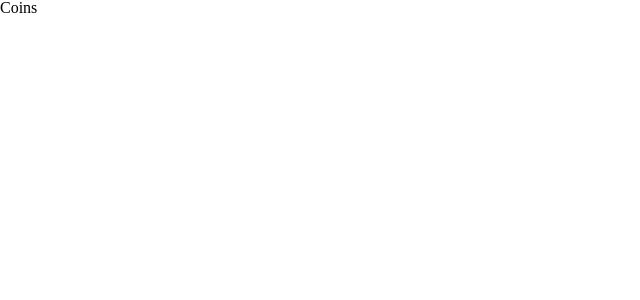
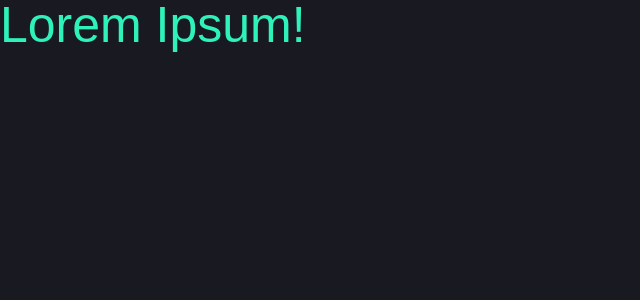
Before and after one commit to songforthemute/coin_track, a React (Create React App) app: page / in a window 1280 px wide. Shown: the top 300 px of the page, without its empty margins (0-640 px from the left). Built offline with nearby package versions, Linux system fonts and the light colour scheme.

Commit message:
basic style

```diff
--- a/src/GlobalStyle.tsx
+++ b/src/GlobalStyle.tsx
@@ -1,6 +1,7 @@
 import { createGlobalStyle } from "styled-components";
 
 const GlobalStyle = createGlobalStyle`
+    @import url('https://fonts.googleapis.com/css2?family=Montserrat:wght@300;400;500&display=swap');
     html, body, div, span, applet, object, iframe,
     h1, h2, h3, h4, h5, h6, p, blockquote, pre,
     a, abbr, acronym, address, big, cite, code,
@@ -48,6 +49,17 @@ const GlobalStyle = createGlobalStyle`
         border-collapse: collapse;
         border-spacing: 0;
     }
+    * {
+        box-sizing: border-box;
+    }
+    body {
+        font-family: 'Montserrat', sans-serif;
+        background-color: ${(props) => props.theme.bgColor};
+        color: ${(props) => props.theme.txtColor};
+    }
+    a {
+        text-decoration: none;
+    }
 `;
 
 export default GlobalStyle;
--- a/src/routes/Coins.tsx
+++ b/src/routes/Coins.tsx
@@ -1,5 +1,13 @@
+import styled from "styled-components";
+
+const Title = styled.h1`
+    color: ${(props) => props.theme.accentColor};
+    font-size: 50px;
+    font-weight: 500;
+`;
+
 const Coins = () => {
-    return <h1>Coins</h1>;
+    return <Title>Lorem Ipsum!</Title>;
 };
 
 export default Coins;
--- a/src/styled.d.ts
+++ b/src/styled.d.ts
@@ -4,8 +4,8 @@ import "styled-components";
 // and extend them!
 declare module "styled-components" {
     export interface DefaultTheme {
-        textColor: string;
+        txtColor: string;
         bgColor: string;
-        btnColor: string;
+        accentColor: string;
     }
 }
--- a/src/theme.ts
+++ b/src/theme.ts
@@ -1,7 +1,7 @@
 import { DefaultTheme } from "styled-components";
 
 export const theme: DefaultTheme = {
-    textColor: "#171717",
-    bgColor: "whitesmoke",
-    btnColor: "darkmagenta",
+    txtColor: "#ffffff",
+    bgColor: "#191921",
+    accentColor: "#2FF2BB",
 };
```
Lines whose indentation alone changed are shown as unchanged.
